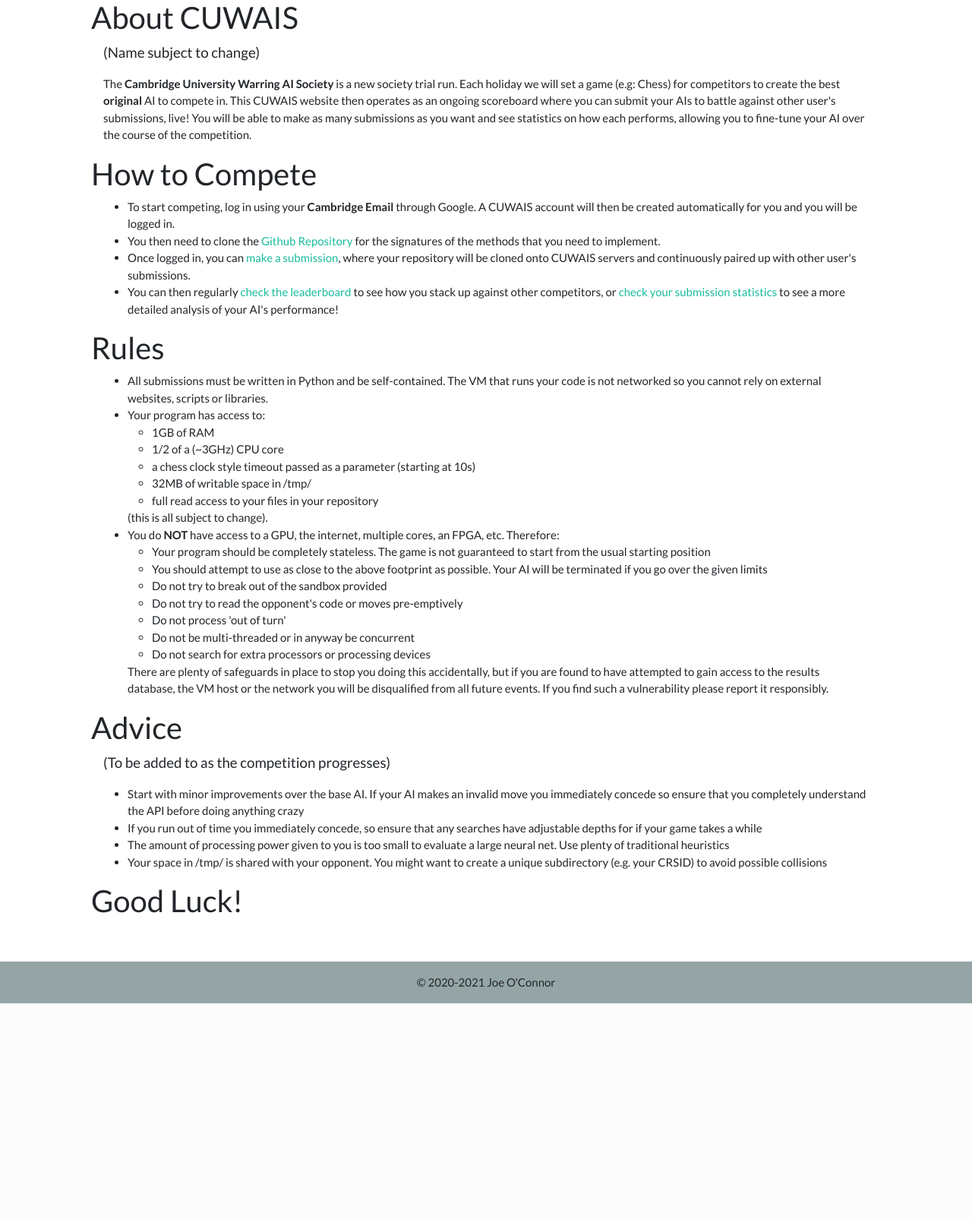
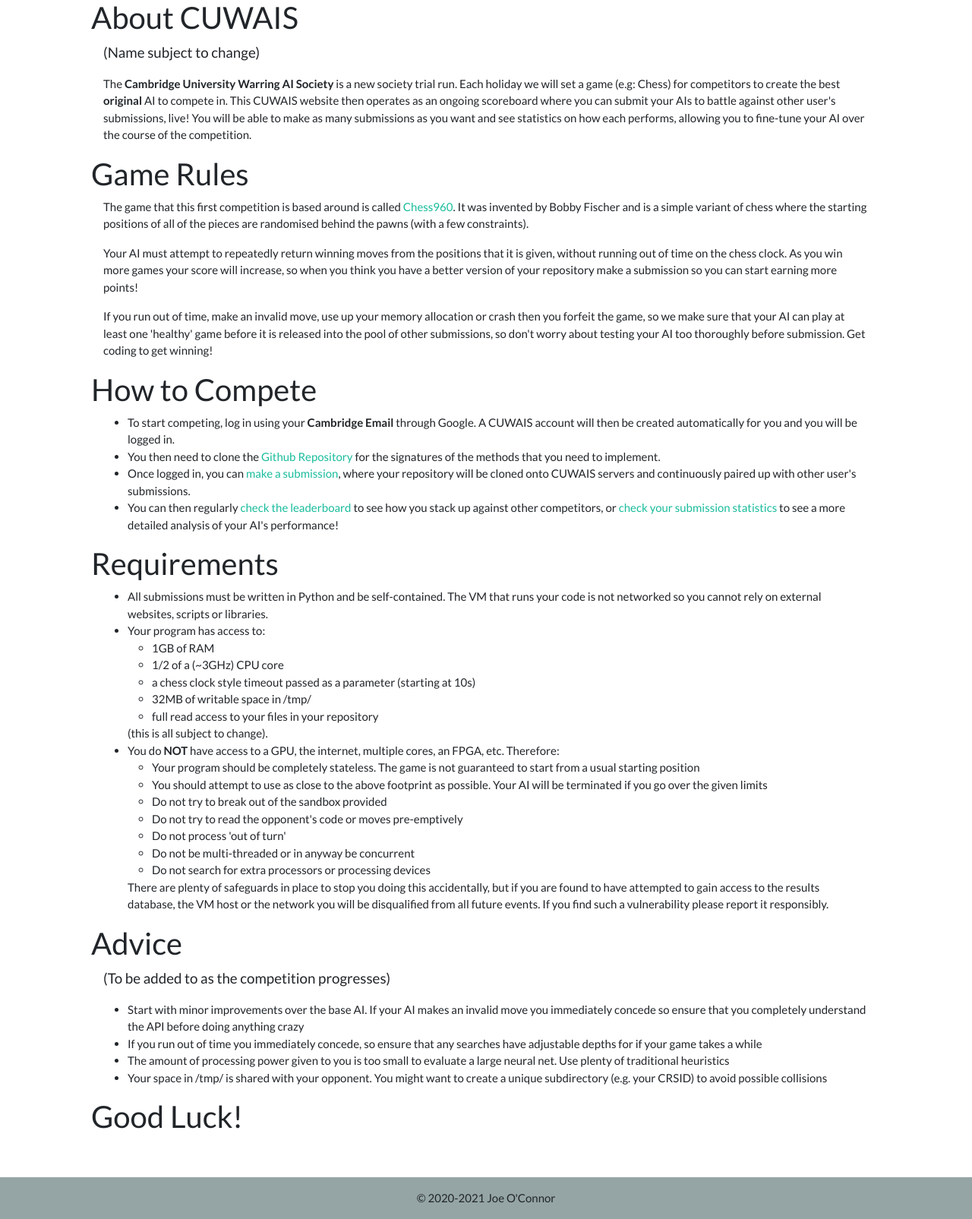
Before and after one commit to AI-Wars-Soc/web-api, a Python web app: template server/templates/about.html in a window 1280 px wide. Shown: the part 120-1725 px from the top of the page at 76% size. Before the commit the page ends 1441 px from the top, so only its background shows below. Run offline with Jinja, Linux system fonts and the light colour scheme; the template is opened without the code that fills it, so the values that code supplies are empty; some libraries are stand-ins or nearby versions.

Commit message:
Added some text about the competition and also restricted logging in to only cam domains

```diff
--- a/server/templates/about.html
+++ b/server/templates/about.html
@@ -15,6 +15,29 @@
             against other user's submissions, live!
             You will be able to make as many submissions as you want and see statistics on how each performs, allowing
             you to fine-tune your AI over the course of the competition.
+        </p>
+    </div>
+    <h2>
+        Game Rules
+    </h2>
+    <div class="px-3">
+        <p>
+            The game that this first competition is based around is called <a href="https://en.wikipedia.org/wiki/Fischer_random_chess">Chess960</a>.
+            It was invented by Bobby Fischer and is a simple variant of chess where the starting positions
+            of all of the pieces are randomised behind the pawns (with a few constraints).
+        </p>
+        <p>
+            Your AI must attempt to repeatedly return winning moves from the positions that it is given,
+            without running out of time on the chess clock.
+            As you win more games your score will increase,
+            so when you think you have a better version of your repository make a submission
+            so you can start earning more points!
+        </p>
+        <p>
+            If you run out of time, make an invalid move, use up your memory allocation or crash
+            then you forfeit the game, so we make sure that your AI can play at least one 'healthy'
+            game before it is released into the pool of other submissions, so don't worry about testing
+            your AI too thoroughly before submission. Get coding to get winning!
         </p>
     </div>
     <h2>
@@ -42,7 +65,7 @@
         </ul>
     </div>
     <h2>
-        Rules
+        Requirements
     </h2>
     <div class="px-3">
         <ul>
@@ -77,7 +100,7 @@
                 <ul>
                     <li>
                         Your program should be completely stateless.
-                        The game is not guaranteed to start from the usual starting position
+                        The game is not guaranteed to start from a usual starting position
                     </li>
                     <li>
                         You should attempt to use as close to the above footprint as possible.
--- a/server/templates/base.html
+++ b/server/templates/base.html
@@ -92,6 +92,7 @@
     <script src="https://apis.google.com/js/platform.js?onload=Login.googleInit" async defer></script>
     <meta name="google-signin-client_id"
           content="389788965612-qh4j3n7fh14nfjbg7u1tmlb59mudmobj.apps.googleusercontent.com">
+    <meta name="google-signin-hosted_domain" content="cam.ac.uk">
     {% endif %}
 
     <title>CUWAIS</title>
@@ -185,9 +186,6 @@
                                 again
                                 (or let Joe know)
                             </div>
-                            <div class="p-2 text-center border border-danger rounded">
-                                Please login with your Cambridge (crsid@cam.ac.uk) account
-                            </div>
                         </div>
                     </div>
                     <div class="modal-footer">
```
